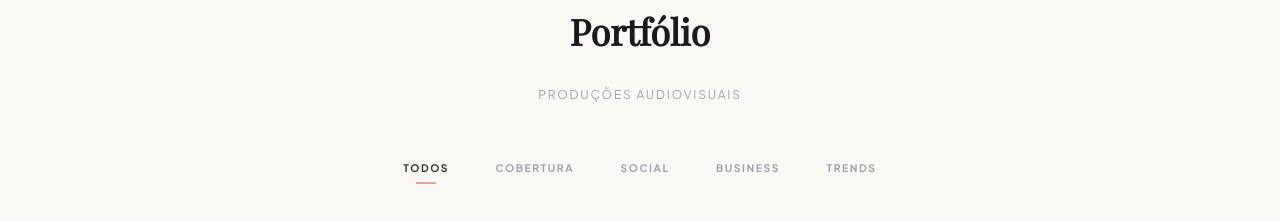
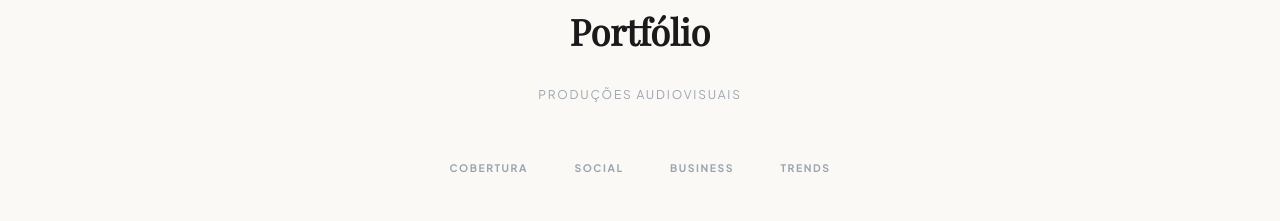
Before and after one commit to caioba19/portifolio-ananda, a plain HTML site: page index.html in a window 1280 px wide. Shown: the part 2244-2465 px from the top of the page. Drawn offline with nearby package versions, Linux system fonts and the light colour scheme; a web font is replaced by a local one.

Commit message:
agora si

```diff
--- a/index.html
+++ b/index.html
@@ -125,8 +125,7 @@
 
             <!-- Filtros -->
             <div class="filtros">
-                <button class="filtro-btn active" data-filter="all" onclick="filterGallery('all', this)">Todos</button>
-                <button class="filtro-btn" data-filter="cobertura" onclick="filterGallery('sports', this)">Cobertura</button>
+                <button class="filtro-btn" data-filter="cobertura" onclick="filterGallery('cobertura', this)">Cobertura</button>
                 <button class="filtro-btn" data-filter="social" onclick="filterGallery('social', this)">Social</button>
                 <button class="filtro-btn" data-filter="branding" onclick="filterGallery('branding', this)">Business</button>
                 <button class="filtro-btn" data-filter="trends" onclick="filterGallery('trends', this)">Trends</button>
```
